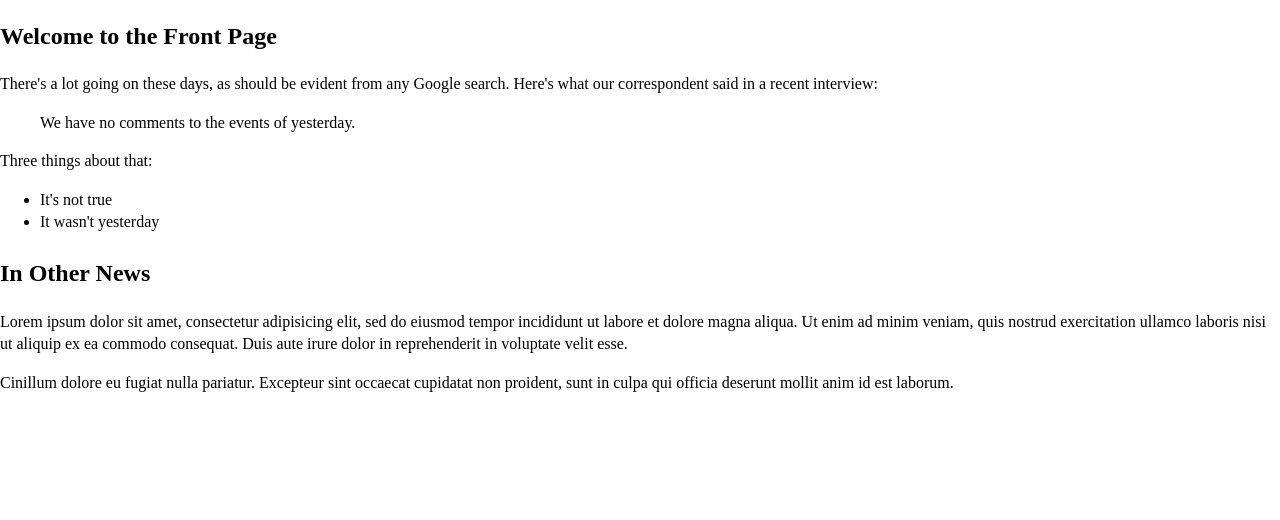
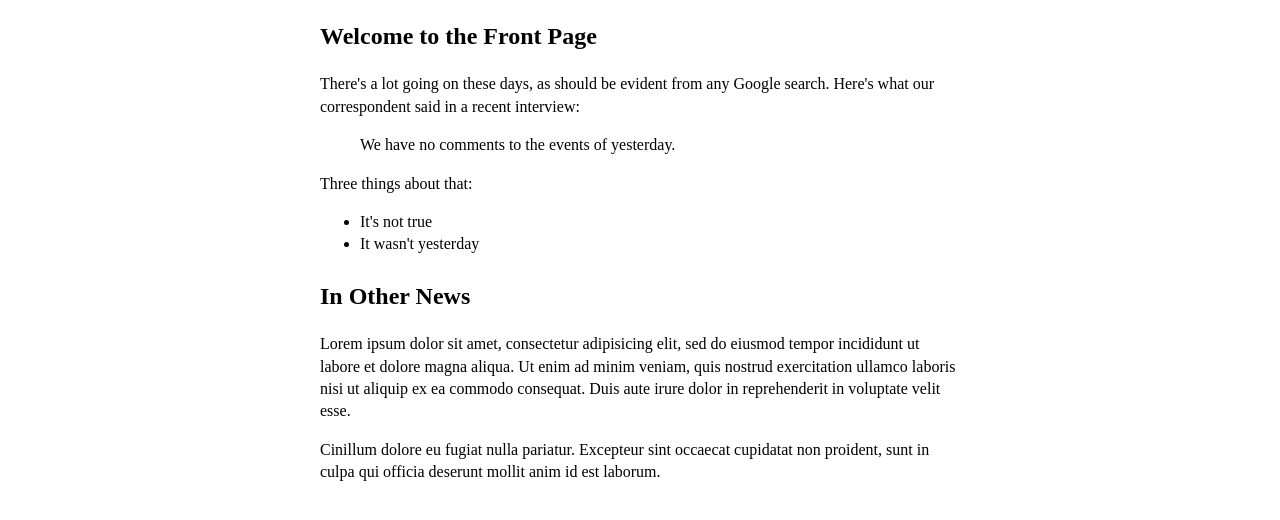
Before and after one commit to greystate/pr-tutorial, a plain HTML site: page index.html in a window 1280 px wide. Drawn offline with Linux system fonts and the light colour scheme.

Commit message:
Centered content and added padding
blablabla sådan og sådan gjorde sådan der og så videre.

```diff
--- a/styles.css
+++ b/styles.css
@@ -5,3 +5,12 @@ html { font-size: 62.5%; }
 body { font-size: 1.6em; line-height: 1.4; }
 
 article > * + * { margin-top: 1em; }
+
+article {
+    box-sizing: content-box;
+    max-width: 80ch;
+    margin: auto;
+    padding-left:  4vmin;
+    padding-right: 4vmin;
+
+}
```
